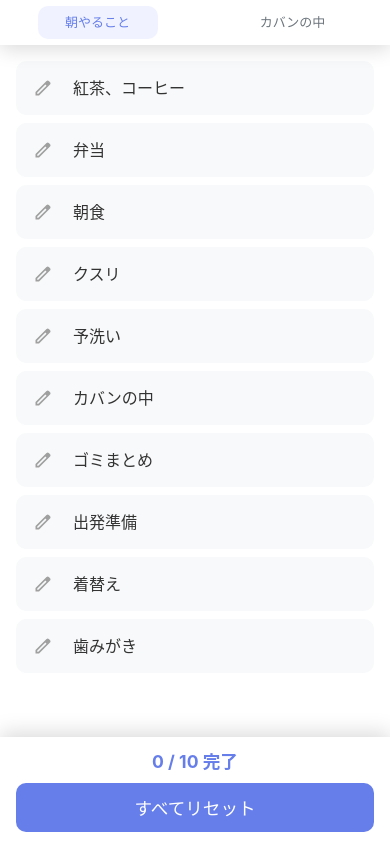
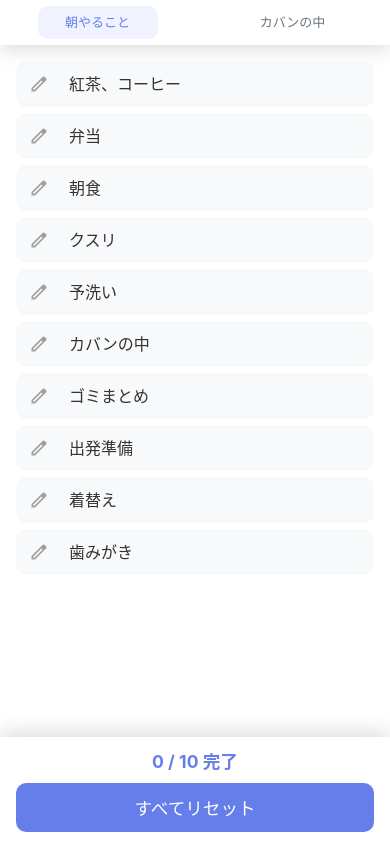
Before and after one commit to keigo-hisazumi/check-list, a Vue app: page / in a window 390 px wide. Built offline with nearby package versions, Linux system fonts and the light colour scheme.

Commit message:
チェックリストアイテムの縦幅を縮小
Co-authored-by: keigo-hisazumi <235414083+keigo-hisazumi@users.noreply.github.com>

```diff
--- a/src/components/BagChecklist.vue
+++ b/src/components/BagChecklist.vue
@@ -241,8 +241,8 @@ defineExpose({
 .checklist-item {
   display: flex;
   align-items: center;
-  padding: 15px;
-  margin-bottom: 10px;
+  padding: 10px;
+  margin-bottom: 6px;
   background: #f8f9fa;
   border-radius: 10px;
   transition: all 0.3s ease;
@@ -370,8 +370,8 @@ defineExpose({
   }
 
   .checklist-item {
-    padding: 12px;
-    margin-bottom: 8px;
+    padding: 8px;
+    margin-bottom: 6px;
   }
 
   .checklist-item label {
--- a/src/components/MorningChecklist.vue
+++ b/src/components/MorningChecklist.vue
@@ -243,8 +243,8 @@ defineExpose({
 .checklist-item {
   display: flex;
   align-items: center;
-  padding: 15px;
-  margin-bottom: 10px;
+  padding: 10px;
+  margin-bottom: 6px;
   background: #f8f9fa;
   border-radius: 10px;
   transition: all 0.3s ease;
@@ -372,8 +372,8 @@ defineExpose({
   }
 
   .checklist-item {
-    padding: 12px;
-    margin-bottom: 8px;
+    padding: 8px;
+    margin-bottom: 6px;
   }
 
   .checklist-item label {
```
